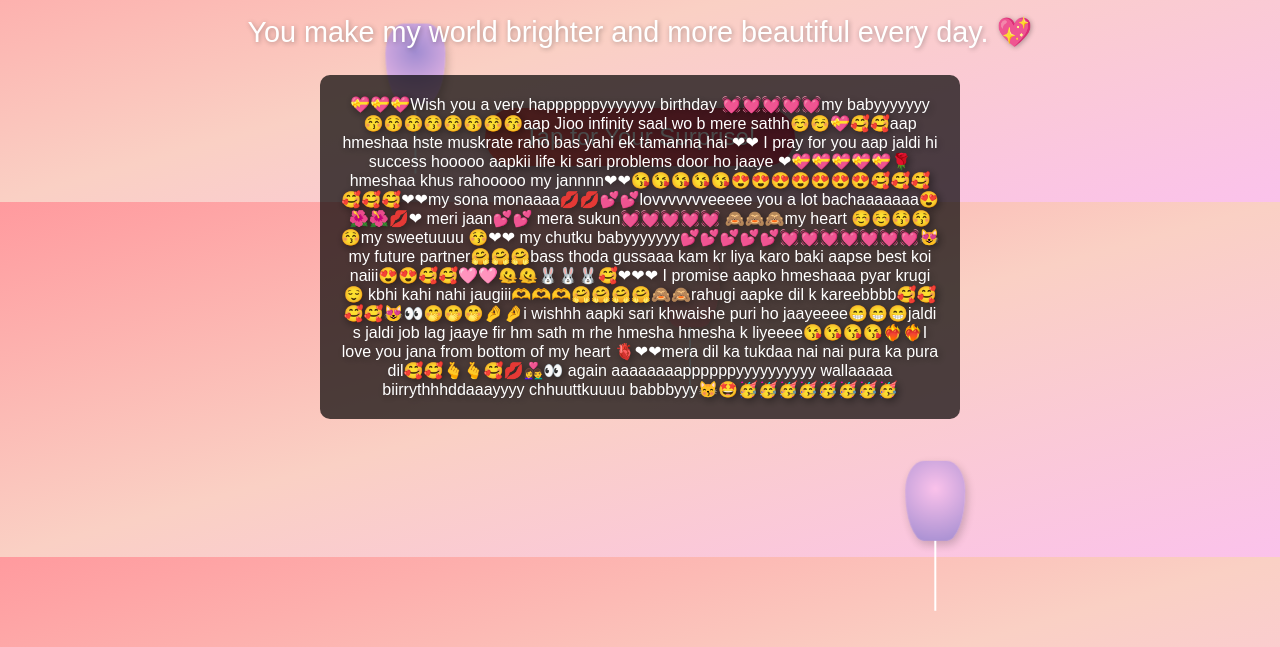
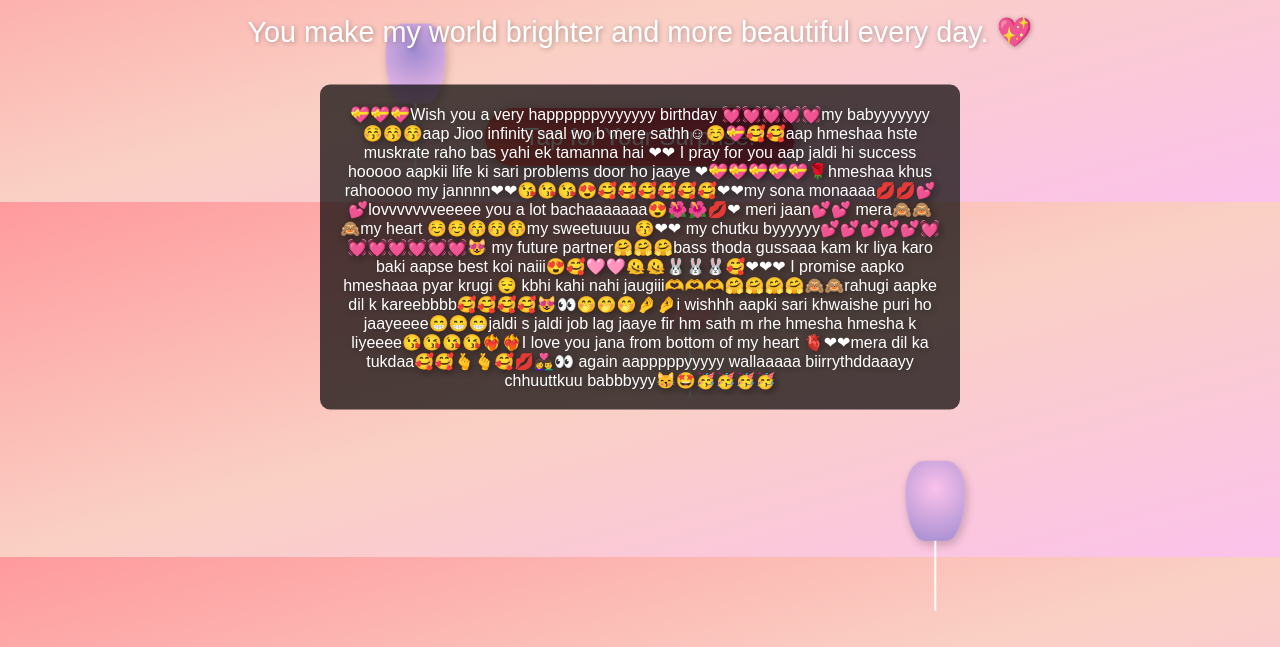
Before and after one commit to anushkadhakar1/abbbbb, a plain HTML site: page index.html in a window 1280 px wide. Both pictures are taken after a click on the button "Tap for Your Surprise!". Shown: the part 153-800 px from the top of the page. Drawn offline with Linux system fonts and the light colour scheme.

Commit message:
Update index.html

```diff
--- a/index.html
+++ b/index.html
@@ -165,7 +165,7 @@
       surpriseMessage.style.background = 'rgba(0, 0, 0, 0.7)';
       surpriseMessage.style.padding = '20px';
       surpriseMessage.style.borderRadius = '10px';
-      surpriseMessage.innerText = "💝💝💝Wish you a very happppppyyyyyyy birthday 💓💓💓💓💓my babyyyyyyy 😚😚😚😚😚😚😚😚aap Jioo infinity saal wo b mere sathh☺️☺️💝🥰🥰aap hmeshaa hste muskrate raho bas yahi ek tamanna hai ❤❤ I pray for you aap jaldi hi success hooooo aapkii life ki sari problems door ho jaaye ❤💝💝💝💝💝🌹hmeshaa khus rahooooo my jannnn❤❤😘😘😘😘😘😍😍😍😍😍😍😍🥰🥰🥰🥰🥰🥰❤❤my sona monaaaa💋💋💕💕lovvvvvvveeeee you a lot bachaaaaaaa😍🌺🌺💋❤ meri jaan💕💕 mera sukun💓💓💓💓💓 🙈🙈🙈my heart ☺️☺️😚😚😚my sweetuuuu 😚❤❤ my chutku babyyyyyyy💕💕💕💕💕💓💓💓💓💓💓💓😻 my future partner🤗🤗🤗bass thoda gussaaa kam kr liya karo baki aapse best koi naiii😍😍🥰🥰🩷🩷🫠🫠🐰🐰🐰🥰❤❤❤ I promise aapko hmeshaaa pyar krugi 😌 kbhi kahi nahi jaugiii🫶🫶🫶🤗🤗🤗🤗🙈🙈rahugi aapke dil k kareebbbb🥰🥰🥰🥰😻👀🤭🤭🤭🤌🤌i wishhh aapki sari khwaishe puri ho jaayeeee😁😁😁jaldi  s jaldi job lag jaaye fir hm sath m rhe hmesha hmesha k liyeeee😘😘😘😘❤️‍🔥❤️‍🔥I love you jana from bottom of my heart 🫀❤❤mera dil ka tukdaa nai nai pura ka pura dil🥰🥰🫰🫰🥰💋👩‍❤️‍👨👀 again aaaaaaaappppppyyyyyyyyyy wallaaaaa biirrythhhddaaayyyy chhuuttkuuuu babbbyyy😽🤩🥳🥳🥳🥳🥳🥳🥳🥳";
+      surpriseMessage.innerText = "💝💝💝Wish you a very happppppyyyyyyy birthday 💓💓💓💓💓my babyyyyyyy 😚😚😚aap Jioo infinity saal wo b mere sathh☺☺️💝🥰🥰aap hmeshaa hste muskrate raho bas yahi ek tamanna hai ❤❤ I pray for you aap jaldi hi success hooooo aapkii life ki sari problems door ho jaaye ❤💝💝💝💝💝🌹hmeshaa khus rahooooo my jannnn❤❤😘😘😘😍🥰🥰🥰🥰🥰🥰❤❤my sona monaaaa💋💋💕💕lovvvvvvveeeee you a lot bachaaaaaaa😍🌺🌺💋❤ meri jaan💕💕 mera🙈🙈🙈my heart ☺️☺️😚😚😚my sweetuuuu 😚❤❤ my chutku byyyyyy💕💕💕💕💕💓💓💓💓💓💓💓😻 my future partner🤗🤗🤗bass thoda gussaaa kam kr liya karo baki aapse best koi naiii😍🥰🩷🩷🫠🫠🐰🐰🐰🥰❤❤❤ I promise aapko hmeshaaa pyar krugi 😌 kbhi kahi nahi jaugiii🫶🫶🫶🤗🤗🤗🤗🙈🙈rahugi aapke dil k kareebbbb🥰🥰🥰🥰😻👀🤭🤭🤭🤌🤌i wishhh aapki sari khwaishe puri ho jaayeeee😁😁😁jaldi  s jaldi job lag jaaye fir hm sath m rhe hmesha hmesha k liyeeee😘😘😘😘❤️‍🔥❤️‍🔥I love you jana from bottom of my heart 🫀❤❤mera dil ka tukdaa🥰🥰🫰🫰🥰💋👩‍❤️‍👨👀 again aapppppyyyyy wallaaaaa biirrythddaaayy chhuuttkuu babbbyyy😽🤩🥳🥳🥳🥳";
 
       document.body.appendChild(surpriseMessage);
 
```
